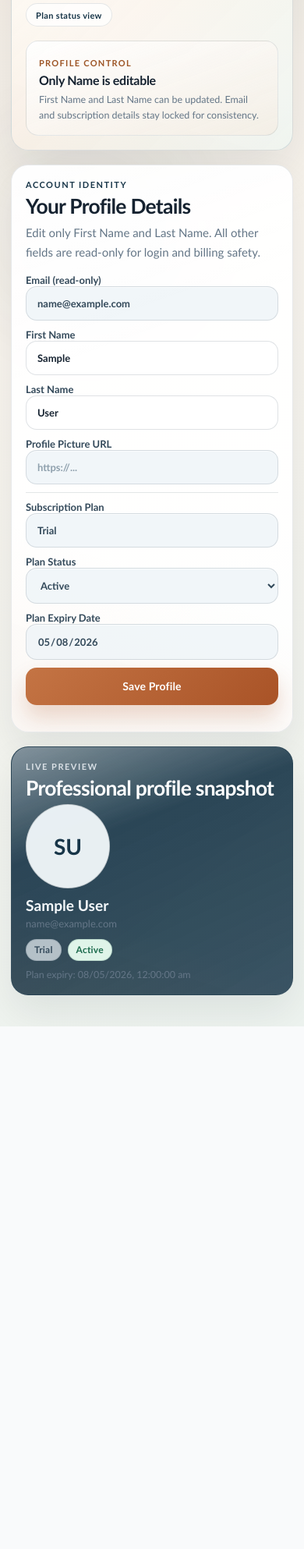
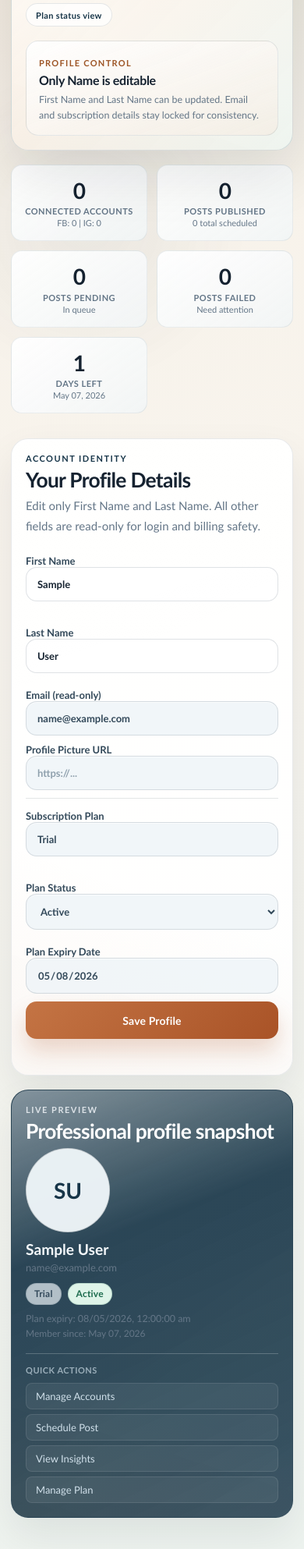
Before and after one commit to prarit0097/SocialMediaAutomation, a Django app: page /dashboard/profile/ in a window 390 px wide. Shown: the part 507-2493 px from the top of the page at 78% size. Before the commit the page ends 1823 px from the top, so only its background shows below. Run offline with Django 5.2, Linux system fonts and the light colour scheme; the visitor is signed in with stand-in values (Sample User, id 1); data comes from the database, SQL or seed files in the repository; data that the repository does not hold is empty; parts of the project's set-up code (start-up, migrations or seed data) failed here and were passed over.

Commit message:
Redesign profile page with stats dashboard and quick actions
- Stats row: Connected Accounts (FB/IG breakdown), Published,
  Pending, Failed counts, Days Left on plan
- 2-column form layout for name and plan fields
- Member Since date from user.date_joined
- Quick action links: Manage Accounts, Schedule Post, Insights, Plan
- Hover effects on stat tiles
- Responsive: 2-col grid on mobile
- Backend enriched with account counts, post stats, days_left

Co-Authored-By: Claude Sonnet 4.6 <noreply@anthropic.com>

```diff
--- a/dashboard/views.py
+++ b/dashboard/views.py
@@ -150,8 +150,26 @@ def _validate_meta_config(app_id: str, app_secret: str, redirect_uri: str) -> li
 
 
 def _profile_payload(user) -> dict:
+    from publishing.models import ScheduledPost
+
     profile, _ = UserProfile.objects.get_or_create(user=user)
     profile.refresh_subscription_state()
+
+    accounts = ConnectedAccount.objects.filter(user=user, is_active=True)
+    total_accounts = accounts.count()
+    fb_accounts = accounts.filter(platform="facebook").count()
+    ig_accounts = accounts.filter(platform="instagram").count()
+
+    post_qs = ScheduledPost.objects.filter(account__user=user)
+    total_published = post_qs.filter(status="published").count()
+    total_failed = post_qs.filter(status="failed").count()
+    total_pending = post_qs.filter(status="pending").count()
+    total_scheduled = post_qs.count()
+
+    today = timezone.now().date()
+    expiry = profile.subscription_expires_on
+    days_left = (expiry - today).days if expiry and expiry >= today else 0
+
     return {
         "email": user.email,
         "first_name": profile.resolved_first_name,
@@ -159,7 +177,18 @@ def _profile_payload(user) -> dict:
         "profile_picture_url": profile.profile_picture_url,
         "subscription_plan": profile.subscription_plan,
         "subscription_status": profile.subscription_status,
-        "subscription_expires_on": profile.subscription_expires_on.isoformat() if profile.subscription_expires_on else None,
+        "subscription_expires_on": expiry.isoformat() if expiry else None,
+        "days_left": days_left,
+        "member_since": user.date_joined.strftime("%b %d, %Y") if user.date_joined else None,
+        "connected_accounts": total_accounts,
+        "fb_accounts": fb_accounts,
+        "ig_accounts": ig_accounts,
+        "stats": {
+            "total_scheduled": total_scheduled,
+            "published": total_published,
+            "failed": total_failed,
+            "pending": total_pending,
+        },
     }
 
 
--- a/static/dashboard/app.js
+++ b/static/dashboard/app.js
@@ -1474,6 +1474,16 @@
     return (mail.slice(0, 2) || "NA").toUpperCase();
   }
 
+  const profileMemberSince = document.getElementById("profileMemberSince");
+  const statConnectedAccounts = document.getElementById("statConnectedAccounts");
+  const statAccountBreakdown = document.getElementById("statAccountBreakdown");
+  const statPublished = document.getElementById("statPublished");
+  const statTotalScheduled = document.getElementById("statTotalScheduled");
+  const statPending = document.getElementById("statPending");
+  const statFailed = document.getElementById("statFailed");
+  const statDaysLeft = document.getElementById("statDaysLeft");
+  const statMemberSince = document.getElementById("statMemberSince");
+
   function setProfilePreview(data) {
     if (!data) return;
     const firstName = String(data.first_name || "").trim();
@@ -1494,6 +1504,9 @@
       const rawDate = String(data.subscription_expires_on || "").trim();
       const formattedDate = rawDate ? formatScheduleDateTime(`${rawDate}T00:00:00`) : "-";
       profileExpiryPreview.textContent = `Plan expiry: ${formattedDate || "-"}`;
+    }
+    if (profileMemberSince) {
+      profileMemberSince.textContent = `Member since: ${data.member_since || "-"}`;
     }
 
     const initials = profileInitials(firstName, lastName, email);
@@ -1508,6 +1521,19 @@
         if (profileAvatarFallback) profileAvatarFallback.hidden = false;
       }
     }
+
+    // Stats tiles
+    const stats = data.stats || {};
+    if (statConnectedAccounts) statConnectedAccounts.textContent = data.connected_accounts ?? "-";
+    if (statAccountBreakdown) {
+      statAccountBreakdown.textContent = `FB: ${data.fb_accounts ?? 0} | IG: ${data.ig_accounts ?? 0}`;
+    }
+    if (statPublished) statPublished.textContent = stats.published ?? "-";
+    if (statTotalScheduled) statTotalScheduled.textContent = `${stats.total_scheduled ?? 0} total scheduled`;
+    if (statPending) statPending.textContent = stats.pending ?? "-";
+    if (statFailed) statFailed.textContent = stats.failed ?? "-";
+    if (statDaysLeft) statDaysLeft.textContent = data.days_left ?? "-";
+    if (statMemberSince) statMemberSince.textContent = data.member_since || "-";
   }
 
   function applyProfileFormData(data) {
--- a/static/dashboard/styles.css
+++ b/static/dashboard/styles.css
@@ -3583,8 +3583,54 @@ pre {
   .ai-stats-bar { grid-template-columns: repeat(3, 1fr); }
 }
 
+/* --- Profile stats row --- */
+.profile-stats-row {
+  display: grid;
+  grid-template-columns: repeat(5, 1fr);
+  gap: 12px;
+  margin-bottom: 14px;
+}
+.profile-stat-tile {
+  padding: 16px 14px;
+  border-radius: 14px;
+  background: linear-gradient(145deg, rgba(255, 255, 255, 0.94), rgba(241, 245, 246, 0.88));
+  border: 1px solid rgba(56, 78, 92, 0.1);
+  text-align: center;
+  transition: box-shadow 0.2s, border-color 0.2s;
+}
+.profile-stat-tile:hover {
+  border-color: rgba(56, 78, 92, 0.2);
+  box-shadow: 0 2px 10px rgba(0, 0, 0, 0.04);
+}
+.profile-stat-value {
+  font-size: 28px;
+  font-weight: 900;
+  color: var(--ink);
+  line-height: 1.15;
+  letter-spacing: -0.5px;
+}
+.profile-stat-label {
+  font-size: 11px;
+  text-transform: uppercase;
+  letter-spacing: 0.5px;
+  color: var(--muted);
+  font-weight: 700;
+  margin-top: 4px;
+}
+.profile-stat-sub {
+  font-size: 11px;
+  color: var(--muted);
+  margin-top: 2px;
+}
+
 .profile-form {
-  gap: 10px;
+  gap: 12px;
+}
+
+.profile-form-2col {
+  display: grid;
+  grid-template-columns: 1fr 1fr;
+  gap: 12px;
 }
 
 .profile-form input[readonly] {
@@ -3604,6 +3650,13 @@ pre {
   height: 1px;
   margin: 4px 0;
   background: rgba(56, 78, 92, 0.14);
+}
+
+.profile-form-actions {
+  display: flex;
+  align-items: center;
+  gap: 12px;
+  flex-wrap: wrap;
 }
 
 .profile-preview-card {
@@ -3688,6 +3741,50 @@ pre {
   margin: 10px 0 0;
   color: var(--muted);
   font-size: 12.5px;
+}
+
+.profile-preview-member {
+  margin: 4px 0 0;
+  color: var(--muted);
+  font-size: 12px;
+}
+
+.profile-quick-links {
+  margin-top: 18px;
+  padding-top: 14px;
+  border-top: 1px solid rgba(255, 255, 255, 0.22);
+  display: grid;
+  gap: 6px;
+}
+.profile-quick-title {
+  font-size: 11px;
+  font-weight: 700;
+  text-transform: uppercase;
+  letter-spacing: 0.5px;
+  color: rgba(200, 215, 225, 0.7);
+  margin: 0 0 4px;
+}
+.profile-quick-link {
+  display: block;
+  padding: 8px 12px;
+  border-radius: 8px;
+  background: rgba(255, 255, 255, 0.06);
+  border: 1px solid rgba(255, 255, 255, 0.1);
+  color: rgba(220, 235, 245, 0.92);
+  font-size: 13px;
+  font-weight: 500;
+  text-decoration: none;
+  transition: background 0.15s, border-color 0.15s;
+}
+.profile-quick-link:hover {
+  background: rgba(255, 255, 255, 0.12);
+  border-color: rgba(255, 255, 255, 0.2);
+  color: #fff;
+}
+
+@media (max-width: 700px) {
+  .profile-stats-row { grid-template-columns: repeat(2, 1fr); }
+  .profile-form-2col { grid-template-columns: 1fr; }
 }
 
 .subscription-hero {
--- a/templates/dashboard/profile.html
+++ b/templates/dashboard/profile.html
@@ -20,6 +20,35 @@
   </div>
 </section>
 
+<!-- Stats overview row -->
+<div class="profile-stats-row" id="profileStatsRow">
+  <div class="profile-stat-tile">
+    <div class="profile-stat-value" id="statConnectedAccounts">-</div>
+    <div class="profile-stat-label">Connected Accounts</div>
+    <div class="profile-stat-sub" id="statAccountBreakdown">-</div>
+  </div>
+  <div class="profile-stat-tile">
+    <div class="profile-stat-value" id="statPublished">-</div>
+    <div class="profile-stat-label">Posts Published</div>
+    <div class="profile-stat-sub" id="statTotalScheduled">-</div>
+  </div>
+  <div class="profile-stat-tile">
+    <div class="profile-stat-value" id="statPending">-</div>
+    <div class="profile-stat-label">Posts Pending</div>
+    <div class="profile-stat-sub">In queue</div>
+  </div>
+  <div class="profile-stat-tile">
+    <div class="profile-stat-value" id="statFailed">-</div>
+    <div class="profile-stat-label">Posts Failed</div>
+    <div class="profile-stat-sub">Need attention</div>
+  </div>
+  <div class="profile-stat-tile">
+    <div class="profile-stat-value" id="statDaysLeft">-</div>
+    <div class="profile-stat-label">Days Left</div>
+    <div class="profile-stat-sub" id="statMemberSince">-</div>
+  </div>
+</div>
+
 <div class="content-grid content-grid-aside">
   <section class="card">
     <div class="section-head">
@@ -32,14 +61,16 @@
 
     <form id="profileForm" class="form-grid profile-form">
       {% csrf_token %}
-      <label for="profileEmail">Email (read-only)
-        <input id="profileEmail" name="email" type="email" readonly>
-      </label>
+      <div class="profile-form-2col">
         <label for="profileFirstName">First Name
           <input id="profileFirstName" name="first_name" type="text" maxlength="150" required>
         </label>
         <label for="profileLastName">Last Name
           <input id="profileLastName" name="last_name" type="text" maxlength="150">
+        </label>
+      </div>
+      <label for="profileEmail">Email (read-only)
+        <input id="profileEmail" name="email" type="email" readonly>
       </label>
       <label for="profilePictureUrl">Profile Picture URL
         <input id="profilePictureUrl" name="profile_picture_url" type="url" placeholder="https://..." readonly>
@@ -47,6 +78,7 @@
 
       <div class="profile-form-divider"></div>
 
+      <div class="profile-form-2col">
         <label for="profilePlan">Subscription Plan
           <input id="profilePlan" name="subscription_plan" type="text" maxlength="120" readonly>
         </label>
@@ -56,12 +88,15 @@
             <option value="expired">Expired</option>
           </select>
         </label>
+      </div>
       <label for="profilePlanExpiry">Plan Expiry Date
         <input id="profilePlanExpiry" name="subscription_expires_on" type="date" readonly>
       </label>
 
+      <div class="profile-form-actions">
         <button id="saveProfileBtn" type="submit">Save Profile</button>
         <small id="profileResult" class="result-note"></small>
+      </div>
     </form>
   </section>
 
@@ -79,6 +114,15 @@
       <span class="profile-plan-pill status" id="profileStatusPreview">Active</span>
     </div>
     <p id="profileExpiryPreview" class="profile-preview-expiry">Plan expiry: -</p>
+    <p id="profileMemberSince" class="profile-preview-member">Member since: -</p>
+
+    <div class="profile-quick-links">
+      <p class="profile-quick-title">Quick Actions</p>
+      <a href="/dashboard/accounts/" class="profile-quick-link">Manage Accounts</a>
+      <a href="/dashboard/scheduler/" class="profile-quick-link">Schedule Post</a>
+      <a href="/dashboard/insights/" class="profile-quick-link">View Insights</a>
+      <a href="/dashboard/subscription/" class="profile-quick-link">Manage Plan</a>
+    </div>
   </aside>
 </div>
 {% endblock %}
```
Lines whose indentation alone changed are shown as unchanged.
